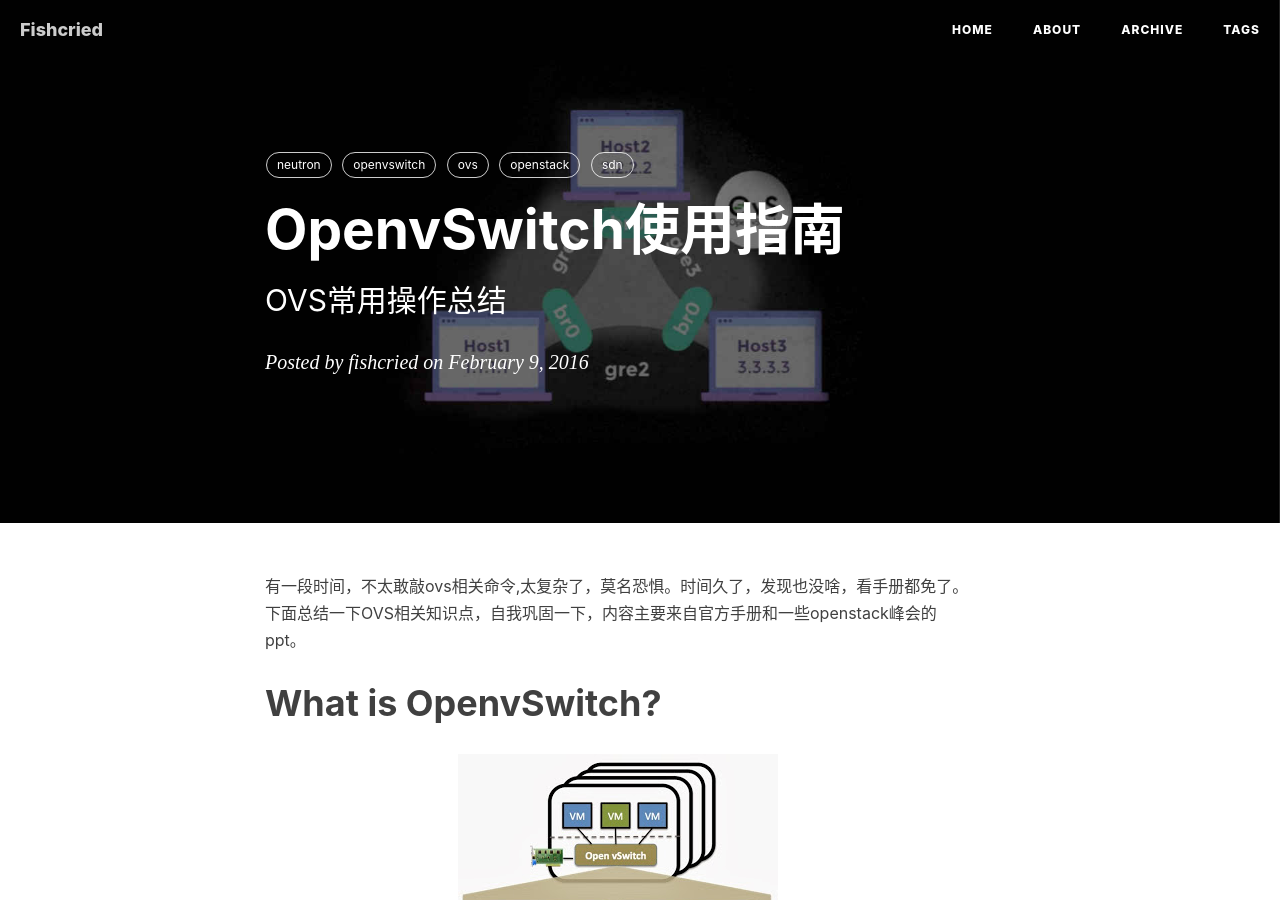
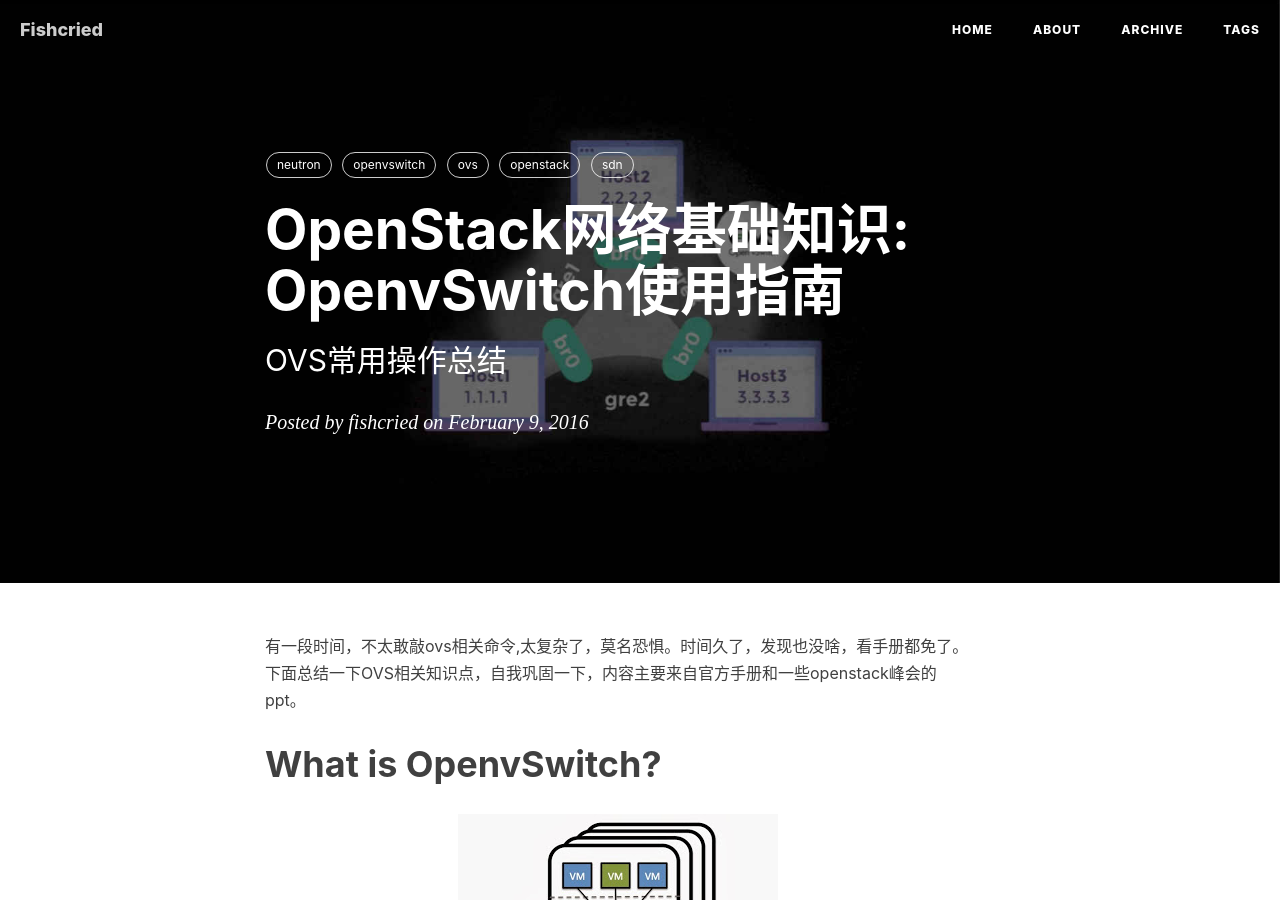
Before and after one commit to fishcried/fishcried.github.io, a Jekyll site: the page built from _posts/2016-02-09-openvswitch-ops-guide.md, in a window 1280 px wide and 900 px high. Built offline with Jekyll 4.4.1, drawn with Linux system fonts in a browser that asks for light colours; nearby versions of some CDN libraries; comment, search, counter and statistics services are not loaded.

Commit message:
修改标题.

```diff
--- a/_posts/2016-02-09-openvswitch-ops-guide.md
+++ b/_posts/2016-02-09-openvswitch-ops-guide.md
@@ -1,6 +1,6 @@
 ---
 layout: post
-title: "OpenvSwitch使用指南"
+title: "OpenStack网络基础知识: OpenvSwitch使用指南"
 subtitle: "OVS常用操作总结"
 description: "对openvswitch日常使用的一次系统总结."
 category: Openstack
```
